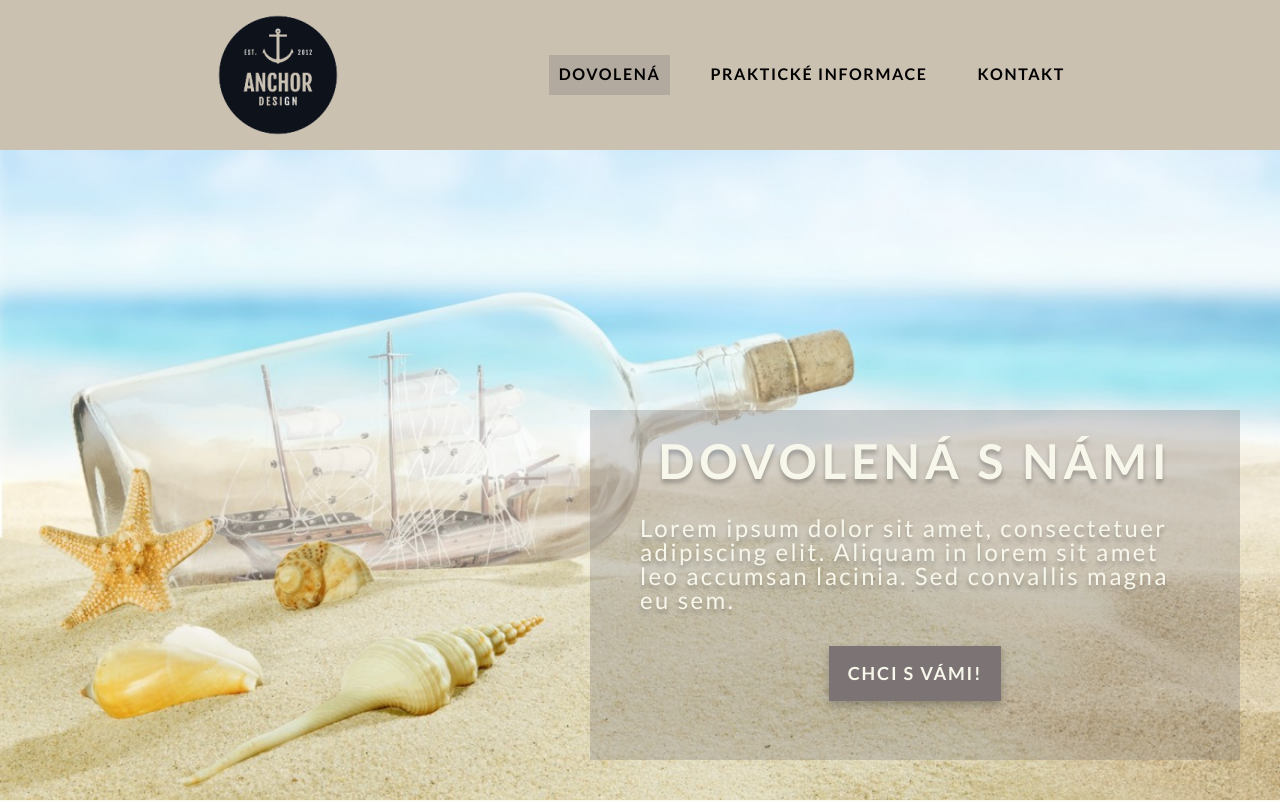
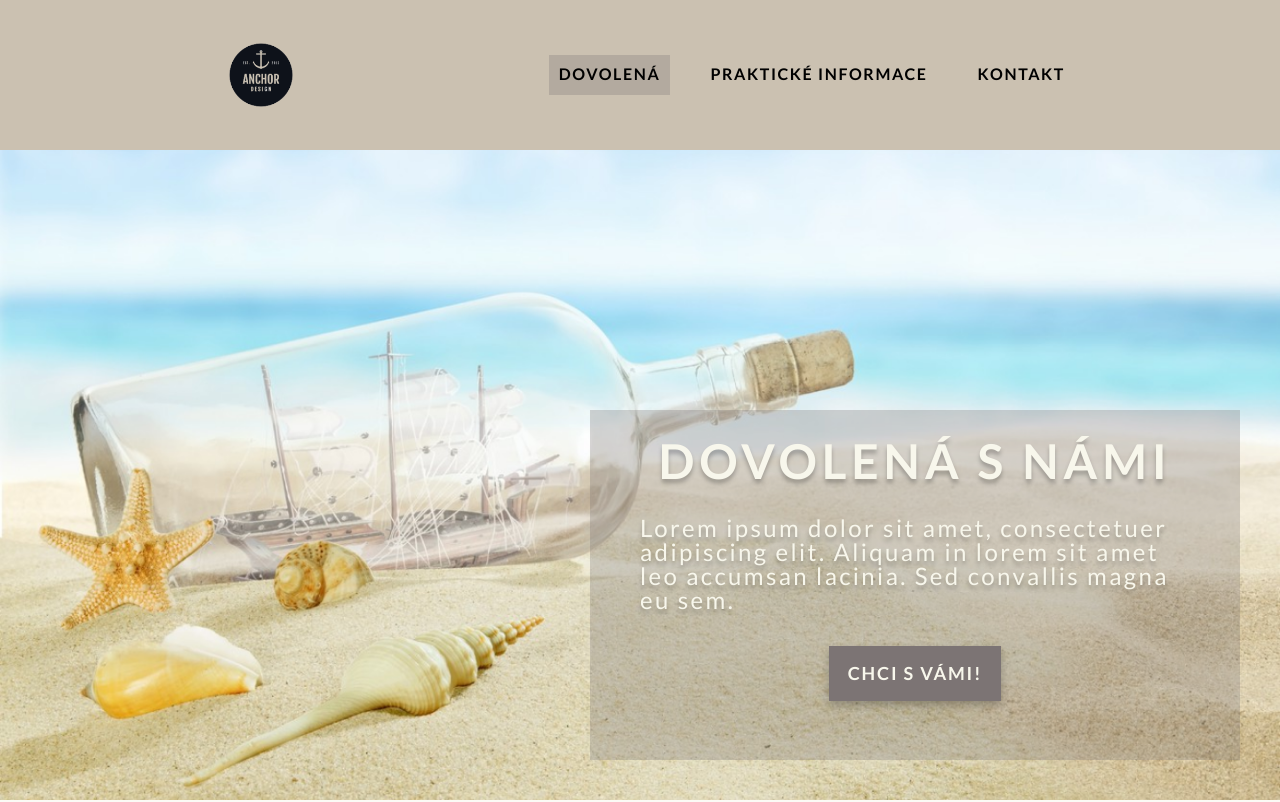
Before and after one commit to m0uka/WBA, a plain HTML site: page individual_work/moucka-2k-web-figma-1/index.html in a window 1280 px wide. Shown: the top 802 px of the page. Drawn offline with Linux system fonts and the light colour scheme.

Commit message:
fix: navbar mobile

```diff
--- a/individual_work/moucka-2k-web-figma-1/styles/_home.scss
+++ b/individual_work/moucka-2k-web-figma-1/styles/_home.scss
@@ -12,6 +12,11 @@
         display: flex;
         align-items: center;
         justify-content: center;
+
+        img {
+            width: 80px;
+            height: 80px;
+        }
     }
 
     .menu {
@@ -19,6 +24,10 @@
         align-items: center;
         justify-content: right;
         width: 100%;
+
+        .menu-desktop {
+            display: none;
+        }
     }
 
     @media only screen and (min-width: 768px) {
```
Also changed, not shown: individual_work/moucka-2k-web-figma-1/styles/styles.css, 1 other file.
